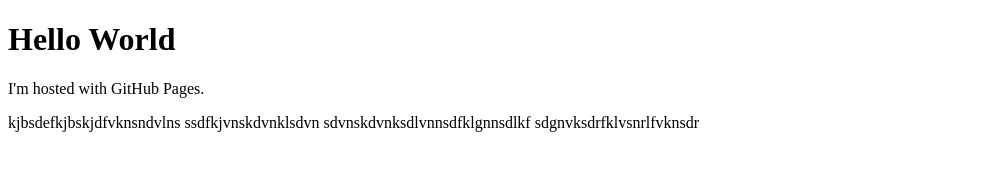
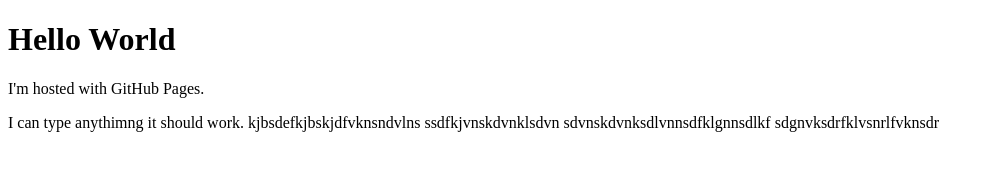
Before and after one commit to wanipravin/wanipravin.github.io, a plain HTML site: page index.html in a window 1280 px wide. Shown: the whole page, without its empty margins (0-994 px from the left). Drawn offline with Linux system fonts and the light colour scheme.

Commit message:
Update index.html

```diff
--- a/index.html
+++ b/index.html
@@ -3,6 +3,11 @@
 <body>
 <h1>Hello World</h1>
 <p>I'm hosted with GitHub Pages.</p>
+
+
+I can type anythimng it should work.
+
+
 </body>
 </html>
 kjbsdefkjbskjdfvknsndvlns
```
